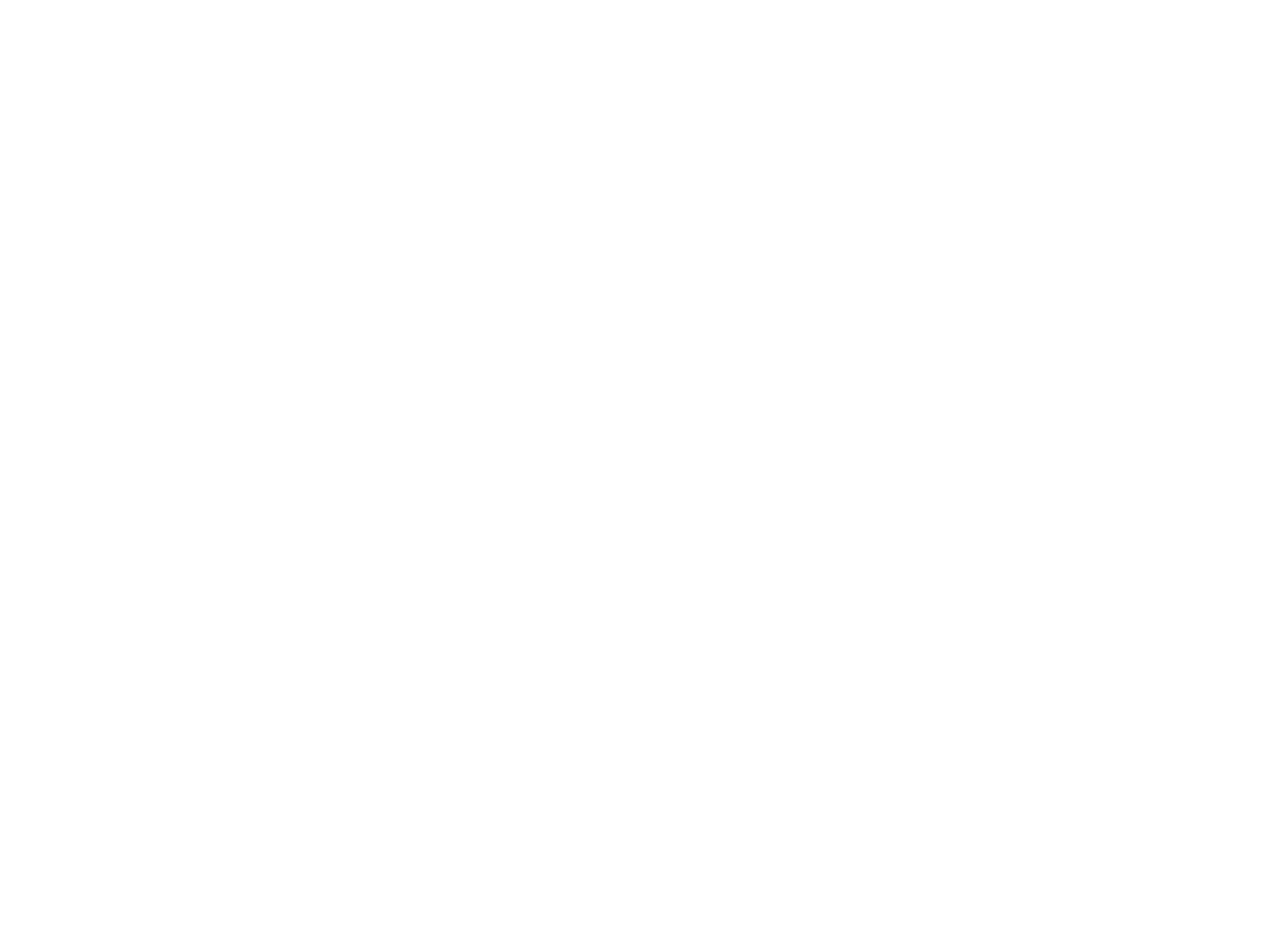
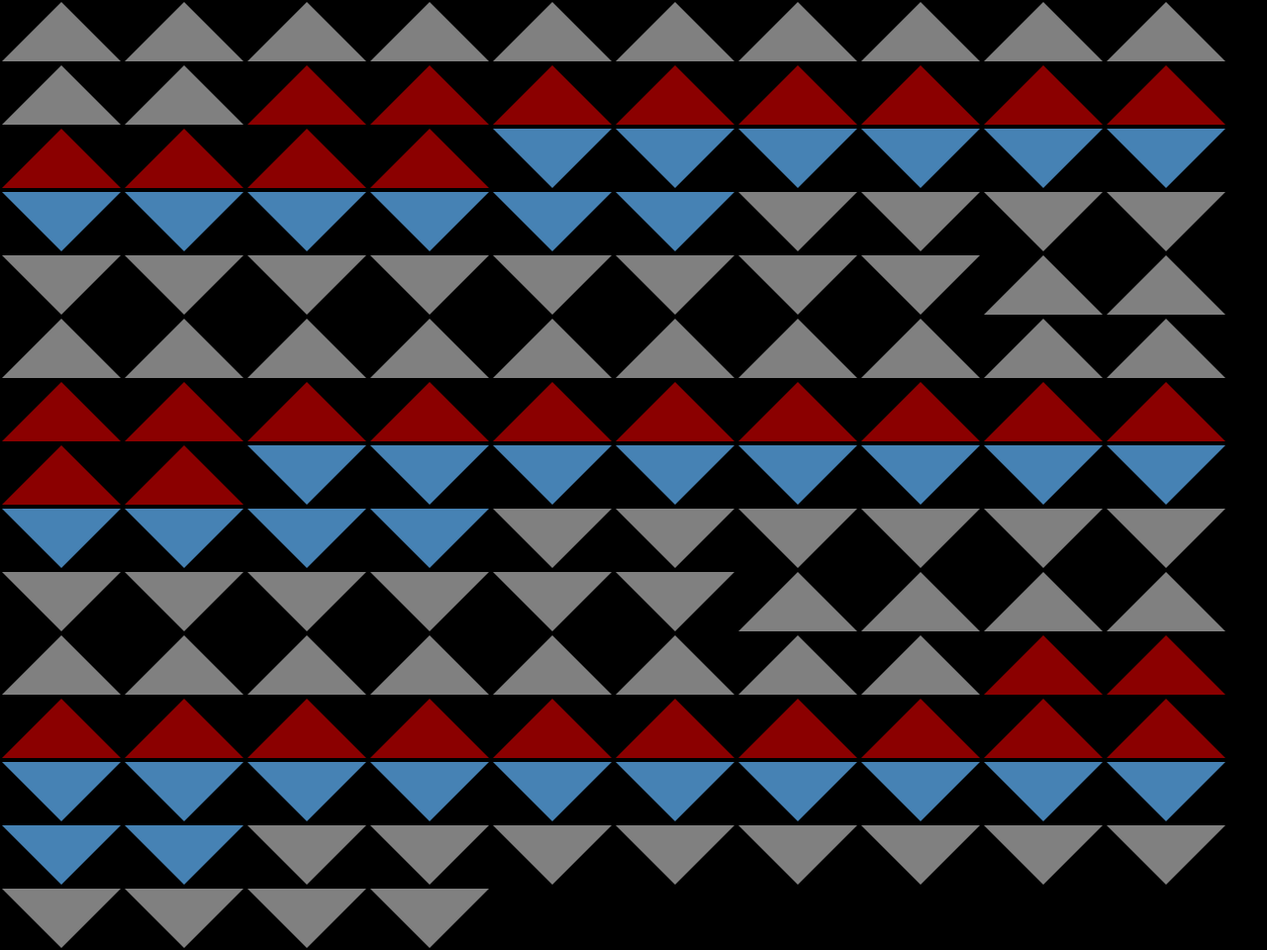
Before and after one commit to jordanHull/avt217, a plain HTML site: page e6/pattern-5.html in a window 1280 px wide. Shown: the whole page at 99% size. Before the commit the page ends 800 px from the top, so only its background shows below. Drawn offline with Linux system fonts and the light colour scheme.

Commit message:
e6 finished

```diff
--- a/css/styles-e6.css
+++ b/css/styles-e6.css
@@ -47,12 +47,9 @@ body {
   margin: 100px;
 }
 /* Pattern 3 */
-.pattern-3 {
-  width: 130vw;
-}
 .block-6 {
-  height: 94px;
-  width: 94px;
+  height: 91px;
+  width: 91px;
   float: left;
   border-top: 30px solid orange;
   border-left: 30px solid darkorange;
@@ -60,11 +57,75 @@ body {
   border-right: 30px solid indigo;
 }
 .block-7 {
-  height: 94px;
-  width: 94px;
+  height: 91px;
+  width: 91px;
+  float: right;
   border-top: 30px solid orange;
   border-left: 30px solid rebeccapurple;
   border-bottom: 30px solid indigo;
   border-right: 30px solid darkorange;
-
 }
+.block-8 {
+  height: 91px;
+  width: 91px;
+  float: left;
+  border-top: 30px solid rebeccapurple;
+  border-left: 30px solid darkorange;
+  border-bottom: 30px solid orange;
+  border-right: 30px solid indigo;
+}
+.block-9 {
+  height: 91px;
+  width: 91px;
+  float: right;
+  border-top: 30px solid indigo;
+  border-left: 30px solid rebeccapurple;
+  border-bottom: 30px solid orange;
+  border-right: 30px solid darkorange;
+}
+/* Pattern 4 */
+.block-10 {
+  width: 1476px;
+  float: left;
+  border-top: 30px solid mediumseagreen;
+  border-left: 30px solid rgb(156,255,217);
+  border-bottom: 30px solid lightgreen;
+  border-right: 30px solid rgb(156,255,217);
+}
+/* Pattern 5 */
+.block-11 {
+  height: 0px;
+  width: 0px;
+  float: left;
+  margin: 2px;
+  border-left: 60px solid transparent;
+  border-bottom: 60px solid darkred;
+  border-right: 60px solid transparent;
+}
+.block-12 {
+  height: 0px;
+  width: 0px;
+  float: left;
+  margin: 2px;
+  border-top: 60px solid steelblue;
+  border-left: 60px solid transparent;
+  border-right: 60px solid transparent;
+}
+.block-13 {
+  height: 0px;
+  width: 0px;
+  float: left;
+  margin: 2px;
+  border-left: 60px solid transparent;
+  border-bottom: 60px solid gray;
+  border-right: 60px solid transparent;
+}
+.block-14 {
+  height: 0px;
+  width: 0px;
+  float: left;
+  margin: 2px;
+  border-top: 60px solid gray;
+  border-left: 60px solid transparent;
+  border-right: 60px solid transparent;
+}
--- a/e6/pattern-4.html
+++ b/e6/pattern-4.html
@@ -0,0 +1,24 @@
+<!DOCTYPE html>
+<html>
+  <head>
+    <title></title>
+    <link href="../css/styles-e6.css" rel="stylesheet">
+  </head>
+  <body>
+    <div class="pattern-4">
+      <div class="block-10"></div>
+      <div class="block-10"></div>
+      <div class="block-10"></div>
+      <div class="block-10"></div>
+      <div class="block-10"></div>
+      <div class="block-10"></div>
+      <div class="block-10"></div>
+      <div class="block-10"></div>
+      <div class="block-10"></div>
+      <div class="block-10"></div>
+      <div class="block-10"></div>
+      <div class="block-10"></div>
+      <div class="block-10"></div>
+    </div>
+  </body>
+</html>
--- a/e6/pattern-5.html
+++ b/e6/pattern-5.html
@@ -0,0 +1,160 @@
+<!DOCTYPE html>
+<html>
+  <head>
+    <title></title>
+    <link rel="stylesheet" href="../css/styles-e6.css">
+  </head>
+  <body>
+    <div class="pattern-5">
+      <div class="block-13"></div>
+      <div class="block-13"></div>
+      <div class="block-13"></div>
+      <div class="block-13"></div>
+      <div class="block-13"></div>
+      <div class="block-13"></div>
+      <div class="block-13"></div>
+      <div class="block-13"></div>
+      <div class="block-13"></div>
+      <div class="block-13"></div>
+      <div class="block-13"></div>
+      <div class="block-13"></div>
+      <div class="block-11"></div>
+      <div class="block-11"></div>
+      <div class="block-11"></div>
+      <div class="block-11"></div>
+      <div class="block-11"></div>
+      <div class="block-11"></div>
+      <div class="block-11"></div>
+      <div class="block-11"></div>
+      <div class="block-11"></div>
+      <div class="block-11"></div>
+      <div class="block-11"></div>
+      <div class="block-11"></div>
+
+      <div class="block-12"></div>
+      <div class="block-12"></div>
+      <div class="block-12"></div>
+      <div class="block-12"></div>
+      <div class="block-12"></div>
+      <div class="block-12"></div>
+      <div class="block-12"></div>
+      <div class="block-12"></div>
+      <div class="block-12"></div>
+      <div class="block-12"></div>
+      <div class="block-12"></div>
+      <div class="block-12"></div>
+      <div class="block-14"></div>
+      <div class="block-14"></div>
+      <div class="block-14"></div>
+      <div class="block-14"></div>
+      <div class="block-14"></div>
+      <div class="block-14"></div>
+      <div class="block-14"></div>
+      <div class="block-14"></div>
+      <div class="block-14"></div>
+      <div class="block-14"></div>
+      <div class="block-14"></div>
+      <div class="block-14"></div>
+
+      <div class="block-13"></div>
+      <div class="block-13"></div>
+      <div class="block-13"></div>
+      <div class="block-13"></div>
+      <div class="block-13"></div>
+      <div class="block-13"></div>
+      <div class="block-13"></div>
+      <div class="block-13"></div>
+      <div class="block-13"></div>
+      <div class="block-13"></div>
+      <div class="block-13"></div>
+      <div class="block-13"></div>
+      <div class="block-11"></div>
+      <div class="block-11"></div>
+      <div class="block-11"></div>
+      <div class="block-11"></div>
+      <div class="block-11"></div>
+      <div class="block-11"></div>
+      <div class="block-11"></div>
+      <div class="block-11"></div>
+      <div class="block-11"></div>
+      <div class="block-11"></div>
+      <div class="block-11"></div>
+      <div class="block-11"></div>
+
+      <div class="block-12"></div>
+      <div class="block-12"></div>
+      <div class="block-12"></div>
+      <div class="block-12"></div>
+      <div class="block-12"></div>
+      <div class="block-12"></div>
+      <div class="block-12"></div>
+      <div class="block-12"></div>
+      <div class="block-12"></div>
+      <div class="block-12"></div>
+      <div class="block-12"></div>
+      <div class="block-12"></div>
+      <div class="block-14"></div>
+      <div class="block-14"></div>
+      <div class="block-14"></div>
+      <div class="block-14"></div>
+      <div class="block-14"></div>
+      <div class="block-14"></div>
+      <div class="block-14"></div>
+      <div class="block-14"></div>
+      <div class="block-14"></div>
+      <div class="block-14"></div>
+      <div class="block-14"></div>
+      <div class="block-14"></div>
+
+      <div class="block-13"></div>
+      <div class="block-13"></div>
+      <div class="block-13"></div>
+      <div class="block-13"></div>
+      <div class="block-13"></div>
+      <div class="block-13"></div>
+      <div class="block-13"></div>
+      <div class="block-13"></div>
+      <div class="block-13"></div>
+      <div class="block-13"></div>
+      <div class="block-13"></div>
+      <div class="block-13"></div>
+      <div class="block-11"></div>
+      <div class="block-11"></div>
+      <div class="block-11"></div>
+      <div class="block-11"></div>
+      <div class="block-11"></div>
+      <div class="block-11"></div>
+      <div class="block-11"></div>
+      <div class="block-11"></div>
+      <div class="block-11"></div>
+      <div class="block-11"></div>
+      <div class="block-11"></div>
+      <div class="block-11"></div>
+
+      <div class="block-12"></div>
+      <div class="block-12"></div>
+      <div class="block-12"></div>
+      <div class="block-12"></div>
+      <div class="block-12"></div>
+      <div class="block-12"></div>
+      <div class="block-12"></div>
+      <div class="block-12"></div>
+      <div class="block-12"></div>
+      <div class="block-12"></div>
+      <div class="block-12"></div>
+      <div class="block-12"></div>
+      <div class="block-14"></div>
+      <div class="block-14"></div>
+      <div class="block-14"></div>
+      <div class="block-14"></div>
+      <div class="block-14"></div>
+      <div class="block-14"></div>
+      <div class="block-14"></div>
+      <div class="block-14"></div>
+      <div class="block-14"></div>
+      <div class="block-14"></div>
+      <div class="block-14"></div>
+      <div class="block-14"></div>
+    </div>
+  </body>
+</html>
```
Also changed, not shown: e6/pattern-3.html (+53 -0 lines).
